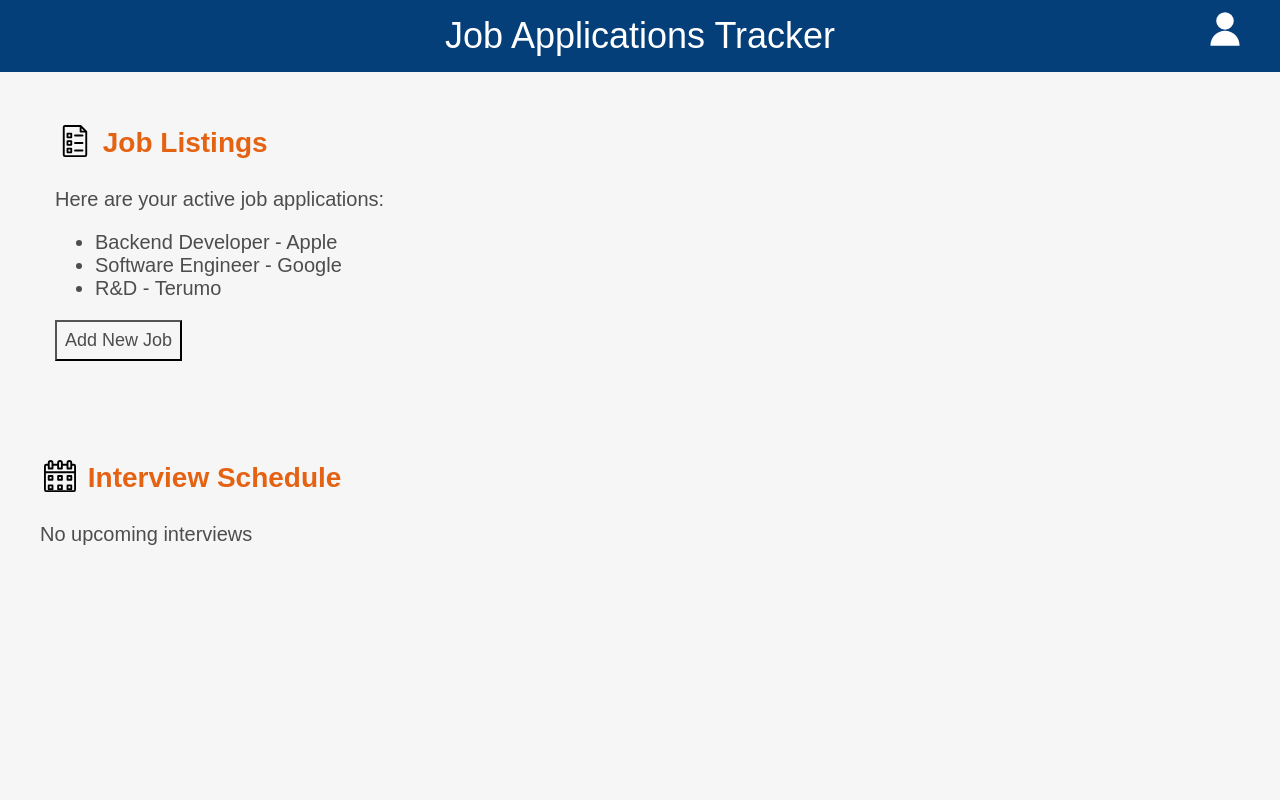
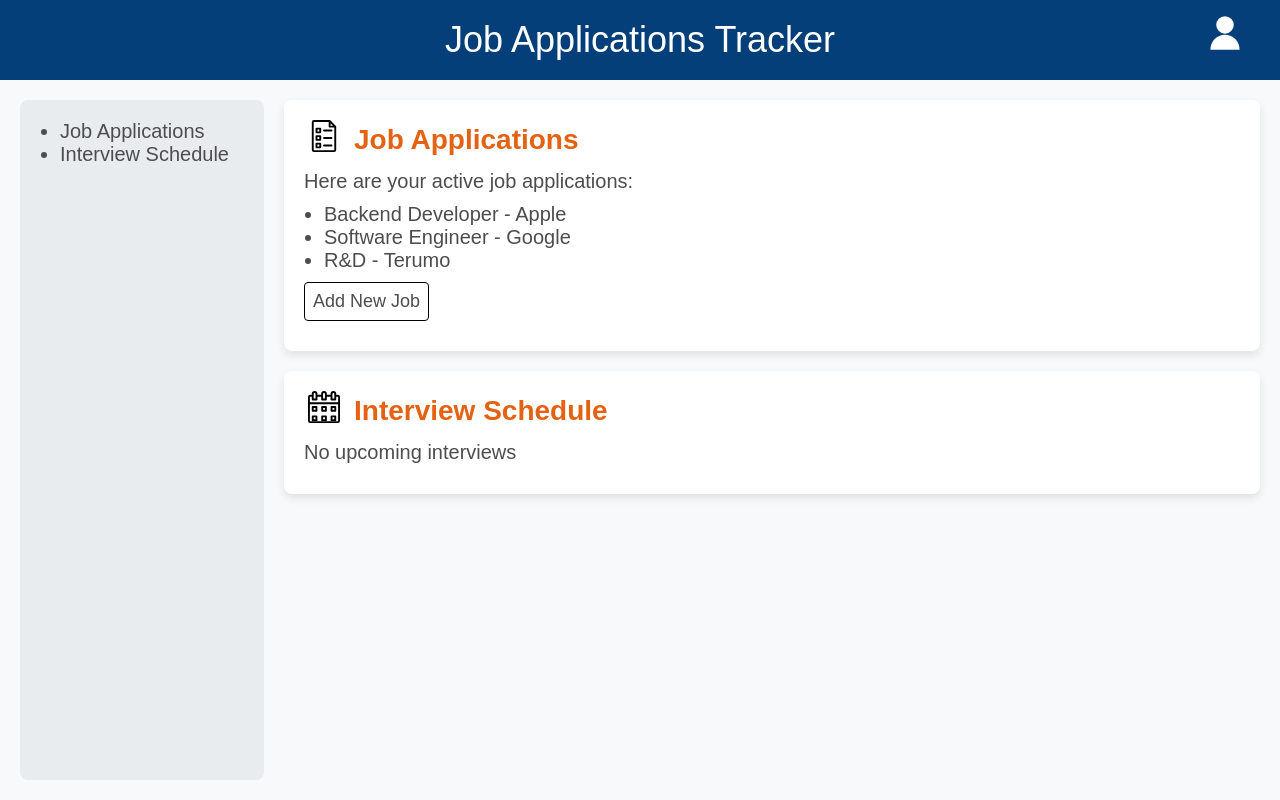
Before and after one commit to michellechi/csc437-job-app-tracker, a website: page packages/proto/public/index.html in a window 1280 px wide. Drawn offline with Linux system fonts and the light colour scheme; a web font is replaced by a local one.

Commit message:
lab 5 done - added grid and reset.css

```diff
--- a/packages/proto/public/index.html
+++ b/packages/proto/public/index.html
@@ -4,8 +4,9 @@
   <meta charset="UTF-8">
   <meta name="viewport" content="width=device-width, initial-scale=1.0">
   <title>Job Tracker</title>
-  <link rel="stylesheet" href="tokens.css">
-  <link rel="stylesheet" href="page.css">
+  <link rel="stylesheet" href="../styles/reset.css">
+  <link rel="stylesheet" href="../styles/tokens.css">
+  <link rel="stylesheet" href="../styles/page.css">
   <link rel="preconnect" href="https://fonts.googleapis.com">
   <link rel="preconnect" href="https://fonts.gstatic.com" crossorigin>
   <link href="https://fonts.googleapis.com/css2?family=Afacad+Flux:wght@100..1000&display=swap" rel="stylesheet">
@@ -18,11 +19,17 @@
     </div>
   </header>
   <main>
-    <div class="container">
-      <section class="list-container">
+    <nav>
+      <ul>
+        <li><a href="#applications">Job Applications</a></li>
+        <li><a href="#schedule">Interview Schedule</a></li>
+      </ul>
+    </nav>
+    <div class="content">
+      <section id="applications" class="container">
         <h2>
           <svg class="icon-header2"><use xlink:href="icons.svg#icon-job"></use></svg>
-          Job Listings
+          Job Applications
         </h2>
         <p>Here are your active job applications:</p>
         <ul>
@@ -32,9 +39,7 @@
         </ul>
         <button>Add New Job</button>
       </section>
-    </div>
-    <div>
-      <section class="container">
+      <section id="schedule" class="container">
         <h2>
           <svg class="icon-header2"><use xlink:href="icons.svg#icon-calendar"></use></svg>
           Interview Schedule
--- a/packages/proto/public/page.css
+++ b/packages/proto/styles/page.css
@@ -89,3 +89,11 @@ button:hover {
   background-color: #392619; /* Slightly lighter orange on hover */
   color: var(--color-header-text);
 }
+
+.container {
+  padding: 20px;
+  background-color: #ffffff;
+  border-radius: 8px;
+  box-shadow: 0 4px 8px rgba(0,0,0,0.1);
+  margin-bottom: 20px;
+}
--- /dev/null
+++ b/packages/proto/styles/reset.css
@@ -0,0 +1,82 @@
+/* Reset CSS */
+* {
+    margin: 0;
+    padding: 0;
+    box-sizing: border-box;
+  }
+
+  body {
+    display: grid;
+    grid-template-rows: auto 1fr; /* Auto for header, flexible for main content */
+    height: 100vh;               /* Full viewport height */
+    font-family: 'Afacad Flux', sans-serif;
+  }
+
+  header {
+    display: flex;
+    justify-content: space-between;
+    align-items: center;
+    padding: 0 20px;
+    background-color: #002d72;
+    color: white;
+    height: 80px;  /* Fixed height for header */
+  }
+
+  main {
+    display: grid;
+    grid-template-columns: 1fr 4fr;  /* Left navigation (1/5th) and content (4/5ths) */
+    gap: 20px;                       /* Space between columns */
+    padding: 20px;
+    background-color: #f8f9fa;       /* Light background for the main body */
+  }
+
+  nav {
+    padding: 20px;
+    background-color: #e9ecef;
+    border-radius: 8px;
+  }
+
+  .container {
+    padding: 20px;
+    background-color: #ffffff; /* White background for clarity */
+    border-radius: 8px;
+    box-shadow: 0 4px 8px rgba(0,0,0,0.1); /* Adding shadow for depth */
+  }
+
+  .list-container {
+    padding: 20px;
+    background-color: #f0f0f0; /* Slight grey for contrast */
+    border-radius: 8px;
+    margin-bottom: 20px;
+  }
+
+  h2 {
+    display: flex;
+    align-items: center;
+    font-size: 1.5rem;
+    margin-bottom: 10px;
+  }
+
+  h2 svg {
+    margin-right: 10px;
+  }
+
+  p, ul, button {
+    margin-bottom: 10px;
+  }
+
+  ul {
+    padding-left: 20px; /* Padding for list items */
+  }
+
+  button {
+    padding: 8px 16px;
+    background-color: #fff;
+    border: 1px solid black;
+    border-radius: 4px;
+    cursor: pointer;
+  }
+
+  button:hover {
+    background-color: #f0f0f0; /* Change on hover */
+  }
```
Also changed, not shown: packages/proto/styles/tokens.css (renamed from packages/proto/public/tokens.css).
